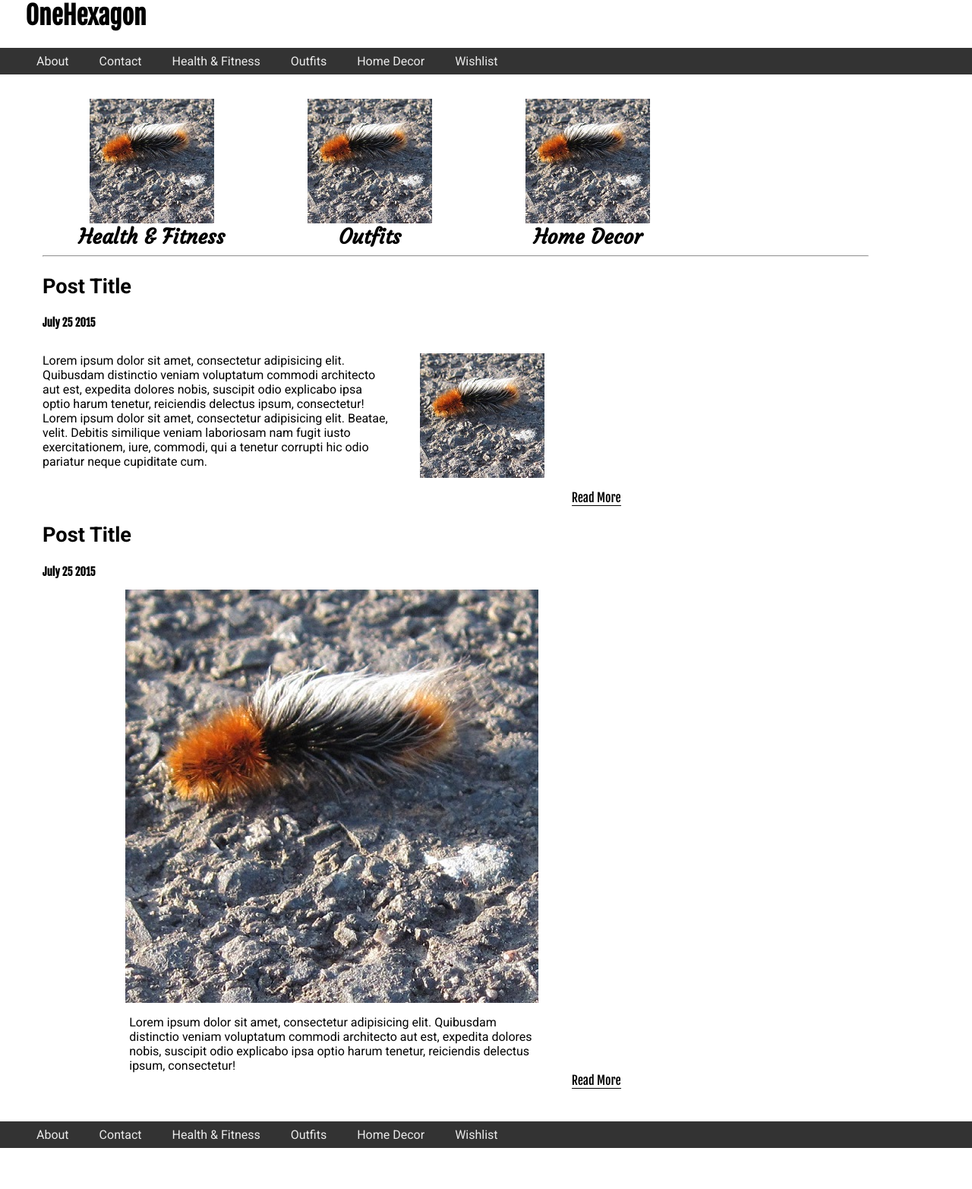
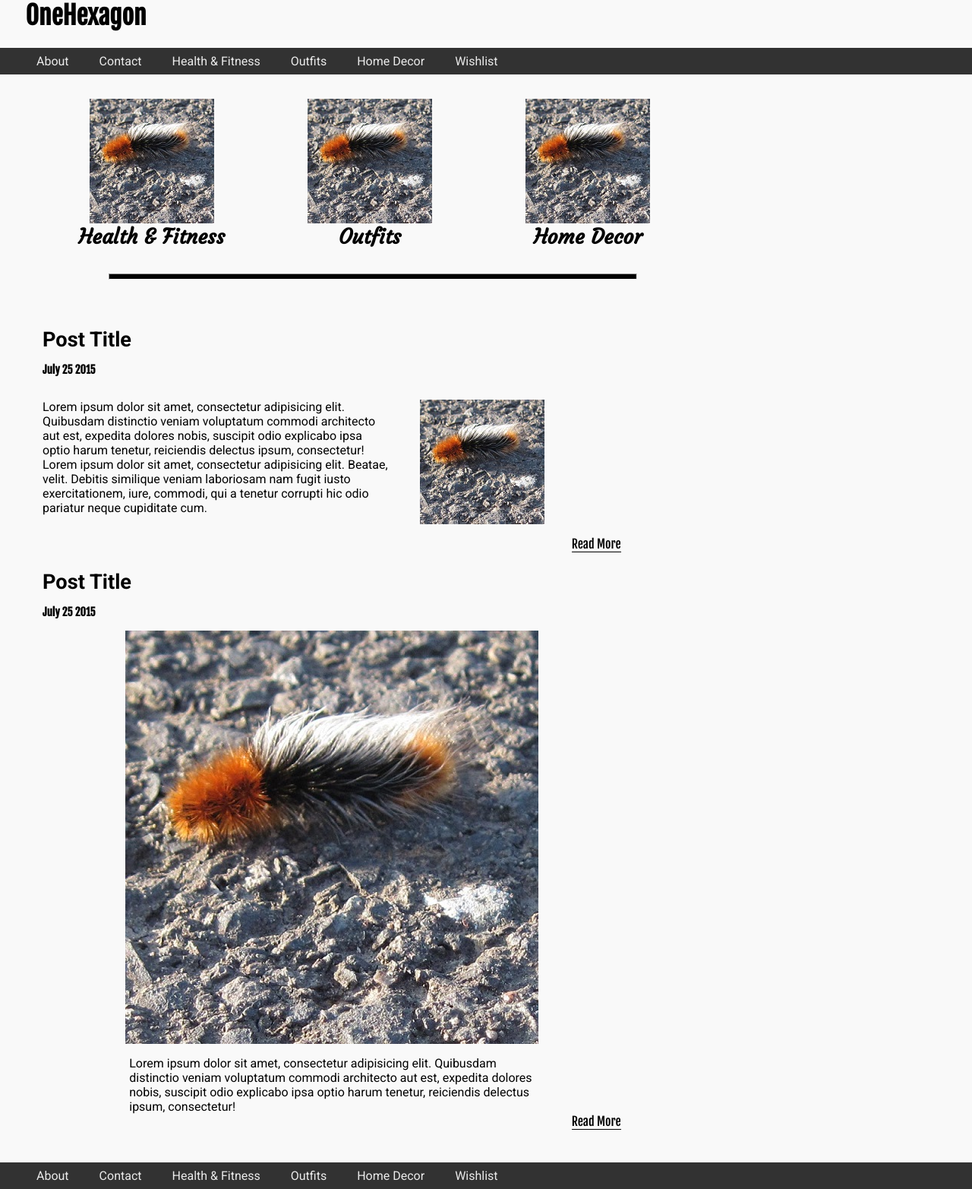
Before and after one commit to rosemarylp/one_hexagon, a PHP site: page / in a window 1280 px wide. Shown: the part 24-1589 px from the top of the page at 76% size. Before the commit the page ends 1535 px from the top, so only its background shows below. Run offline with PHP 8.4, Linux system fonts and the light colour scheme.

Commit message:
Adjust colors and add temporary styling for hr

```diff
--- a/css/style.css
+++ b/css/style.css
@@ -11,6 +11,7 @@ body {
   height: 100%;
   position: relative;
   font-family: "Roboto";
+  background-color: rgba(245,245,245,0.6);
 }
 
 h1 {
@@ -86,8 +87,21 @@ main {
 	font-family: "Courgette", "Fjalla One", cursive;
 }
 
+hr {
+	width: 80%;
+	display: block;
+	height: .5em;
+	background-color: #000;
+	margin-top: 2em;
+	margin-bottom: 2.5em;
+}
+
 .post-text, .post-img {
 	width: 70%;
+}
+
+.post-text h2, .post-img h2 {
+	margin-bottom: 0;
 }
 
 .feed-description {
--- a/index.php
+++ b/index.php
@@ -37,9 +37,12 @@
 				<a href="#"><img src="images/lorem_small.jpg" alt="" class="categories-unselected"></a>
 				<h2><a href="#">Home Decor</a></h2>
 			</section>
+			<div class="clear-fix"></div>
+
+			<hr/>
+
 		</section>
 		<div class="clear-fix"></div>
-		<hr/>
 
 		<article class="post-text">
 			<h2><a href="#">Post Title</a></h2>
```
